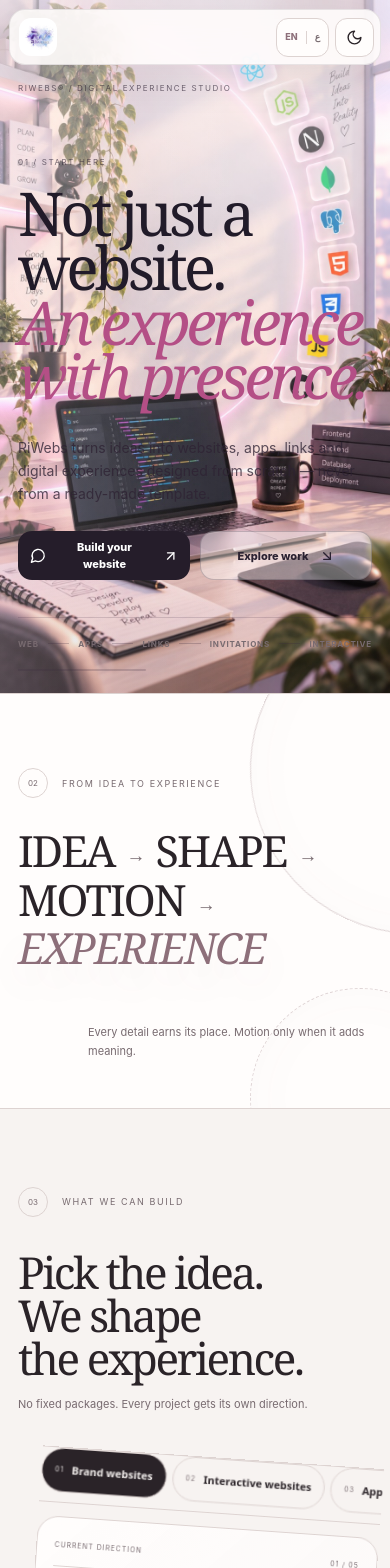
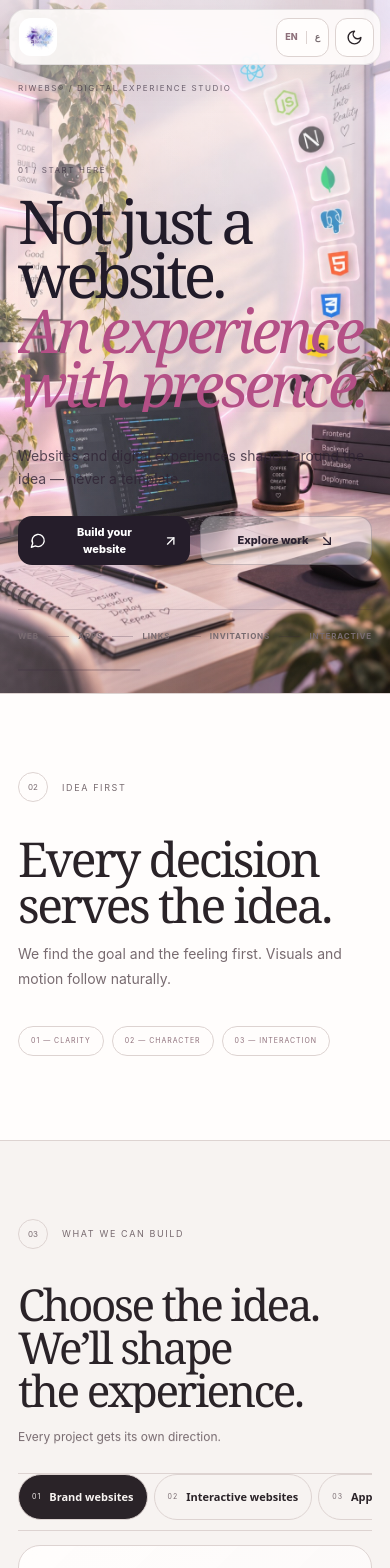
Before and after one commit to Rihamgamalll/riwebs-portfolio, a Next.js app: page / in a window 390 px wide. Shown: the top 1568 px of the page. Built offline with nearby package versions, Linux system fonts and the light colour scheme.

Commit message:
Update portfolio to V20

```diff
--- a/app/globals.css
+++ b/app/globals.css
@@ -489,89 +489,14 @@ a{color:inherit;text-decoration:none}button{font:inherit;color:inherit}button,a{
 .contact-direct__links button>span{display:flex;flex-direction:column;gap:5px}
 @media(max-width:640px){.contact-direct__links button{min-height:82px}}
 
-/* V19 — tighter storytelling + motion-led experience */
-html{scroll-behavior:auto}
-body{overflow-x:hidden}
-[data-rise]{transform-style:preserve-3d;will-change:transform,opacity}
-
-.kinetic-x{position:relative;overflow:hidden;padding:92px max(5vw,34px) 100px;background:var(--surface);border-top:1px solid var(--line);border-bottom:1px solid var(--line);isolation:isolate}
-.kinetic-x__rings{position:absolute;inset:0;pointer-events:none;z-index:-1;opacity:.58}
-.kinetic-x__rings i{position:absolute;border:1px solid color-mix(in srgb,var(--accent) 28%,var(--line));border-radius:50%;aspect-ratio:1;box-shadow:inset 0 0 60px color-mix(in srgb,var(--accent) 5%,transparent)}
-.kinetic-x__rings i:nth-child(1){width:38vw;max-width:620px;right:-7vw;top:-18vw}
-.kinetic-x__rings i:nth-child(2){width:21vw;min-width:220px;right:15vw;bottom:-13vw;border-style:dashed}
-.kinetic-x__rings i:nth-child(3){width:12vw;min-width:150px;left:2vw;bottom:-7vw}
-.kinetic-x__statement{margin:58px 0 0;display:flex;align-items:center;gap:clamp(12px,2vw,34px);flex-wrap:wrap;font:400 clamp(44px,7.2vw,126px)/.85 Georgia,serif;letter-spacing:-.065em;max-width:1500px}
-.kinetic-x__statement span,.kinetic-x__statement em{display:inline-block}
-.kinetic-x__statement b{font:300 clamp(24px,3vw,52px)/1 Arial,sans-serif;color:var(--muted);transform:translateY(4px)}
-.kinetic-x__statement em{font-style:italic;color:var(--accent);text-shadow:0 18px 42px color-mix(in srgb,var(--accent) 12%,transparent)}
-.kinetic-x__note{margin:36px 0 0 auto;max-width:470px;font-size:12px;line-height:1.65;color:var(--muted);text-align:right}
-
-.capability-atlas__intro{margin-bottom:34px}
-.capability-atlas__intro p{font-size:11px;line-height:1.55}
-.capability-atlas__shell{will-change:transform;transform-origin:50% 50%}
-.capability-atlas__detail:after{content:"";position:absolute;width:150px;height:150px;border-radius:50%;border:1px dashed color-mix(in srgb,var(--accent) 34%,transparent);right:6%;top:8%;pointer-events:none;animation:riwebs-spin 18s linear infinite}
-.capability-atlas__detail:before{content:"";position:absolute;width:10px;height:10px;border-radius:50%;background:var(--accent);right:calc(6% + 70px);top:calc(8% + 70px);box-shadow:0 0 0 18px color-mix(in srgb,var(--accent) 8%,transparent);pointer-events:none}
-
-.work-x{overflow:hidden}
-.work-x__intro{display:block;margin-bottom:28px}
-.work-x__intro h2{max-width:1050px}
-.work-card{will-change:transform;transform-origin:center top}
-.work-card:before{content:"";position:absolute;inset:-1px;border-radius:inherit;background:linear-gradient(110deg,transparent 10%,color-mix(in srgb,var(--project-accent) 13%,transparent) 48%,transparent 84%);opacity:0;transition:opacity .35s;pointer-events:none;z-index:0}
-.work-card:hover:before{opacity:1}
-.work-card__visual,.work-card__caption{position:relative;z-index:1}
-.work-card__visual img{will-change:transform}
-
-.signal-x{position:relative;overflow:hidden}
-.signal-x:before{content:"";position:absolute;width:46vw;height:46vw;border:1px solid color-mix(in srgb,var(--accent) 18%,var(--line));border-radius:50%;left:-20vw;top:18%;animation:riwebs-spin 34s linear infinite;pointer-events:none}
-.signal-x__head{display:block;margin-bottom:34px}
-.signal-x__head h2{max-width:1080px}
-.signal-x__stage{will-change:transform;transform-origin:center}
-.signal-x__wave i{animation:riwebs-wave 1.8s ease-in-out infinite alternate;animation-delay:calc(var(--h) * -0.013)}
-
-.cap-x{position:relative;overflow:hidden}
-.cap-x:before,.cap-x:after{content:"";position:absolute;border-radius:50%;pointer-events:none}
-.cap-x:before{width:42vw;height:42vw;right:-19vw;top:-16vw;border:1px solid rgba(255,255,255,.09);box-shadow:0 0 0 7vw rgba(255,255,255,.018),0 0 0 14vw rgba(255,255,255,.012);animation:riwebs-spin 40s linear infinite}
-.cap-x:after{width:8px;height:8px;left:8%;bottom:16%;background:var(--accent-2);box-shadow:0 0 0 10px rgba(255,255,255,.04),0 0 46px var(--accent-2)}
-.cap-x__headline{display:block;margin-bottom:44px;position:relative;z-index:1}
-.cap-x__headline h2{max-width:900px}
-.cap-x__flow{position:relative;z-index:1}
-.cap-step{transition:background .3s ease,transform .3s ease}
-.cap-step:hover{background:rgba(255,255,255,.045);transform:translateY(-8px)}
-.cap-step h3{transition:color .25s ease}.cap-step:hover h3{color:var(--accent-2)}
-
-.contact-x{position:relative;overflow:hidden}
-.contact-x__orbit{position:absolute;inset:0;pointer-events:none;overflow:hidden}
-.contact-x__orbit i{position:absolute;border-radius:50%;border:1px solid color-mix(in srgb,var(--accent) 22%,var(--line));aspect-ratio:1}
-.contact-x__orbit i:first-child{width:28vw;min-width:290px;right:-9vw;top:4%;border-style:dashed}
-.contact-x__orbit i:last-child{width:10vw;min-width:130px;right:22vw;bottom:-6vw}
-.contact-x__grid{position:relative;z-index:1}
-.contact-x__actions a,.contact-x__actions button{overflow:hidden;position:relative}
-.contact-x__actions a:after,.contact-x__actions button:after{content:"";position:absolute;inset:-2px;transform:translateX(-120%) skewX(-18deg);background:linear-gradient(90deg,transparent,rgba(255,255,255,.22),transparent);transition:transform .65s ease}
-.contact-x__actions a:hover:after,.contact-x__actions button:hover:after{transform:translateX(120%) skewX(-18deg)}
-.footer-x__socials a:hover .social-mark{transform:rotate(10deg) scale(1.08)}
-.social-mark{transition:transform .3s cubic-bezier(.2,.8,.2,1)}
-
-@keyframes riwebs-spin{to{transform:rotate(360deg)}}
-@keyframes riwebs-wave{from{transform:scaleY(.5);opacity:.45}to{transform:scaleY(1.18);opacity:1}}
-
-@media (prefers-reduced-motion:reduce){
-  *,*:before,*:after{animation-duration:.001ms!important;animation-iteration-count:1!important;scroll-behavior:auto!important}
+/* V20 — same V18 visual system, lighter copy + scroll-led typography only */
+[data-text]{will-change:transform,opacity,clip-path,filter;transform-origin:50% 100%}
+[data-copy]{will-change:transform,opacity}
+.belief-x__grid,.capability-atlas__intro,.signal-x__head,.cap-x__headline,.contact-x__grid{row-gap:22px}
+.signal-x__head{grid-template-columns:1fr;max-width:1120px}
+.signal-x__head h2{max-width:980px}
+@media(max-width:640px){
+  [data-text]{will-change:transform,opacity,clip-path}
+  .belief-x__grid,.capability-atlas__intro,.signal-x__head,.cap-x__headline,.contact-x__grid{row-gap:14px}
 }
-
-@media(max-width:900px){
-  .kinetic-x__statement{gap:12px 18px}.kinetic-x__note{margin-left:0;margin-right:0;text-align:left}
-  [dir='rtl'] .kinetic-x__note{text-align:right}
-  .capability-atlas__detail:after{width:110px;height:110px;right:3%;top:4%}
-}
-
-@media(max-width:640px){
-  .kinetic-x{padding:74px 18px 78px}
-  .kinetic-x__statement{margin-top:34px;font-size:43px;line-height:.9;letter-spacing:-.045em;gap:10px 12px}
-  .kinetic-x__statement b{font-size:19px}.kinetic-x__note{font-size:11px;margin-top:25px;max-width:290px}
-  .kinetic-x__rings i:nth-child(1){width:330px;right:-190px;top:-90px}.kinetic-x__rings i:nth-child(2){width:220px;right:-80px;bottom:-100px}.kinetic-x__rings i:nth-child(3){display:none}
-  .capability-atlas__intro p{font-size:11px}.capability-atlas__detail:after,.capability-atlas__detail:before{display:none}
-  .signal-x:before{width:360px;height:360px;left:-250px;top:30%}
-  .cap-x:before{width:420px;height:420px;right:-290px;top:-150px}
-  .cap-step:hover{transform:none}
-  .contact-x__orbit i:first-child{width:300px;right:-220px}.contact-x__orbit i:last-child{display:none}
-}
+@media(prefers-reduced-motion:reduce){[data-text],[data-copy]{opacity:1!important;transform:none!important;clip-path:none!important;filter:none!important}}
--- a/app/page.tsx
+++ b/app/page.tsx
@@ -48,12 +48,10 @@ export default function Home(){
     gsap.registerPlugin(ScrollTrigger);
     const lenis=new Lenis({duration:1.0,smoothWheel:true});let id=0;const raf=(t:number)=>{lenis.raf(t);id=requestAnimationFrame(raf)};id=requestAnimationFrame(raf);
     const ctx=gsap.context(()=>{
-      gsap.utils.toArray<HTMLElement>('[data-rise]').forEach((el,i)=>gsap.fromTo(el,{y:46,opacity:0,rotateX:7},{y:0,opacity:1,rotateX:0,duration:1.05,delay:(i%3)*.04,ease:'power3.out',scrollTrigger:{trigger:el,start:'top 90%',once:true}}));
-      gsap.utils.toArray<HTMLElement>('[data-line]').forEach(el=>gsap.fromTo(el,{scaleX:.04},{scaleX:1,ease:'none',scrollTrigger:{trigger:el,start:'top 94%',end:'top 50%',scrub:true}}));
-      gsap.utils.toArray<HTMLElement>('[data-spin-scroll]').forEach((el,i)=>gsap.to(el,{rotation:i%2?280:-320,ease:'none',scrollTrigger:{trigger:el,start:'top bottom',end:'bottom top',scrub:1.2}}));
-      gsap.utils.toArray<HTMLElement>('[data-drift]').forEach((el,i)=>gsap.fromTo(el,{x:i%2?-70:70,y:30},{x:0,y:-18,ease:'none',scrollTrigger:{trigger:el,start:'top 92%',end:'bottom 20%',scrub:1}}));
-      gsap.utils.toArray<HTMLElement>('[data-tilt-scroll]').forEach((el,i)=>gsap.fromTo(el,{rotate:i%2?-4:4,scale:.965},{rotate:i%2?1.2:-1.2,scale:1,ease:'none',scrollTrigger:{trigger:el,start:'top 92%',end:'center 42%',scrub:1}}));
-      gsap.utils.toArray<HTMLElement>('.cap-step').forEach((el,i)=>gsap.fromTo(el,{y:38,opacity:0,rotate:i%2?-2:2},{y:0,opacity:1,rotate:0,duration:.75,delay:i*.06,ease:'back.out(1.4)',scrollTrigger:{trigger:'.cap-x__flow',start:'top 82%',once:true}}));
+      gsap.utils.toArray<HTMLElement>('[data-rise]').forEach(el=>gsap.fromTo(el,{y:26,opacity:0},{y:0,opacity:1,duration:.78,ease:'power3.out',scrollTrigger:{trigger:el,start:'top 90%',once:true}}));
+      gsap.utils.toArray<HTMLElement>('[data-text]').forEach(el=>gsap.fromTo(el,{y:58,opacity:0,clipPath:'inset(0 0 100% 0)',filter:'blur(7px)'},{y:0,opacity:1,clipPath:'inset(0 0 0% 0)',filter:'blur(0px)',duration:1.05,ease:'power4.out',scrollTrigger:{trigger:el,start:'top 87%',once:true}}));
+      gsap.utils.toArray<HTMLElement>('[data-copy]').forEach(el=>gsap.fromTo(el,{y:20,opacity:0},{y:0,opacity:1,duration:.72,ease:'power3.out',scrollTrigger:{trigger:el,start:'top 91%',once:true}}));
+      gsap.utils.toArray<HTMLElement>('[data-line]').forEach(el=>gsap.fromTo(el,{scaleX:.08},{scaleX:1,ease:'none',scrollTrigger:{trigger:el,start:'top 92%',end:'top 48%',scrub:true}}));
     },root);
     return()=>{cancelAnimationFrame(id);lenis.destroy();ctx.revert();ScrollTrigger.getAll().forEach(t=>t.kill())};
   },[]);
@@ -71,12 +69,12 @@ export default function Home(){
       <div className="hero-x__shade" aria-hidden="true" />
       <div className="hero-x__meta"><span>RIWEBS® / DIGITAL EXPERIENCE STUDIO</span><span>{ar?'من الفكرة لحد اللينك':'FROM THE FIRST THOUGHT TO THE LIVE LINK'}</span></div>
       <div className="hero-x__main">
-        <div className="hero-x__title" data-rise>
+        <div className="hero-x__title">
           <span className="hero-x__index">01 / START HERE</span>
-          <h1>{ar?<>مش مجرد موقع.<br/><em>تجربة ليها حضور.</em></>:<>Not just a website.<br/><em>An experience with presence.</em></>}</h1>
+          <h1 data-text>{ar?<>مش مجرد موقع.<br/><em>تجربة ليها حضور.</em></>:<>Not just a website.<br/><em>An experience with presence.</em></>}</h1>
         </div>
-        <div className="hero-x__aside" data-rise>
-          <p>{ar?'RiWebs بتحوّل الأفكار لمواقع، تطبيقات، لينكات وتجارب رقمية متصممة من الصفر — مش من قالب جاهز.':'RiWebs turns ideas into websites, apps, links and digital experiences designed from scratch — never from a ready-made template.'}</p>
+        <div className="hero-x__aside" data-copy>
+          <p>{ar?'مواقع وتجارب رقمية معمولة للفكرة نفسها — مش من قالب جاهز.':'Websites and digital experiences shaped around the idea — never a template.'}</p>
           <div className="hero-x__actions"><button type="button" onClick={startInstagram} className="btn-primary"><MessageCircle size={17}/>{ar?'ابني موقعك':'Build your website'}<ArrowUpRight size={16}/></button><a href="#work" className="btn-ghost">{ar?'شوف المشاريع':'Explore work'}<ArrowDownRight size={16}/></a></div>
         </div>
       </div>
@@ -84,23 +82,22 @@ export default function Home(){
       <div className="hero-x__line" data-line/>
     </section>
 
-    <section className="kinetic-x" aria-label={ar?'طريقة RiWebs':'RiWebs approach'}>
-      <div className="kinetic-x__rings" aria-hidden="true"><i data-spin-scroll/><i data-spin-scroll/><i data-spin-scroll/></div>
-      <div className="section-tag"><span>02</span><p>{ar?'من الفكرة للتجربة':'FROM IDEA TO EXPERIENCE'}</p></div>
-      <div className="kinetic-x__statement" data-rise>
-        <span>{ar?'فكرة':'IDEA'}</span><b>→</b><span>{ar?'شكل':'SHAPE'}</span><b>→</b><span>{ar?'حركة':'MOTION'}</span><b>→</b><em>{ar?'تجربة':'EXPERIENCE'}</em>
+    <section className="belief-x">
+      <div className="section-tag"><span>02</span><p>{ar?'الفكرة أولًا':'IDEA FIRST'}</p></div>
+      <div className="belief-x__grid">
+        <h2 data-text>{ar?'كل قرار يخدم الفكرة.':'Every decision serves the idea.'}</h2>
+        <div data-copy><p>{ar?'نفهم الهدف والإحساس المطلوب، وبعدها الشكل والحركة ييجوا في مكانهم الصح.':'We find the goal and the feeling first. Visuals and motion follow naturally.'}</p><div className="belief-x__notes"><span>01 — CLARITY</span><span>02 — CHARACTER</span><span>03 — INTERACTION</span></div></div>
       </div>
-      <p className="kinetic-x__note" data-drift>{ar?'كل حاجة لها سبب. مفيش حركة لمجرد الحركة.':'Every detail earns its place. Motion only when it adds meaning.'}</p>
     </section>
 
     <section className="build-x capability-atlas" id="capabilities">
       <div className="section-tag"><span>03</span><p>{ar?'بنقدر نبني إيه':'WHAT WE CAN BUILD'}</p></div>
       <div className="capability-atlas__intro">
-        <h2 data-rise>{ar?'اختاري الفكرة. وإحنا نديها شكلها.':'Pick the idea. We shape the experience.'}</h2>
-        <p>{ar?'كل مشروع له اتجاهه، مش قالب ثابت.':'No fixed packages. Every project gets its own direction.'}</p>
+        <h2 data-text>{ar?'اختاري الفكرة. وإحنا نشكّل التجربة.':'Choose the idea. We’ll shape the experience.'}</h2>
+        <p data-copy>{ar?'كل مشروع بياخد اتجاهه الخاص.':'Every project gets its own direction.'}</p>
       </div>
 
-      <div className="capability-atlas__shell" data-tilt-scroll>
+      <div className="capability-atlas__shell">
         <div className="capability-atlas__nav" role="tablist" aria-label="RiWebs capabilities">
           {builds.map((b,i)=>{const active=activeBuild===i;return <button
             key={b.en}
@@ -162,10 +159,9 @@ export default function Home(){
     <section className="voices-x signal-x" id="testimonials">
       <div className="section-tag"><span>05</span><p>{ar?'بعد التسليم':'AFTER LAUNCH'}</p></div>
       <div className="signal-x__head">
-        <h2 data-rise>{ar?'أحلى جزء؟ رد الفعل بعد التسليم.':'The best part? The message after launch.'}</h2>
-
+        <h2 data-text>{ar?'بعد التسليم، بييجي أحلى جزء.':'The best part comes after launch.'}</h2>
       </div>
-      <div className="signal-x__stage" data-tilt-scroll>
+      <div className="signal-x__stage">
         <div className="signal-x__selector" role="tablist" aria-label="Client reactions">
           {testimonials.map((t,i)=><button key={t.nameEn} onClick={()=>setActiveTestimonial(i)} className={activeTestimonial===i?'active':''}>
             <span>{String(i+1).padStart(2,'0')}</span>
@@ -191,7 +187,7 @@ export default function Home(){
     <section className="cap-x">
 
       <div className="section-tag light"><span>06</span><p>{ar?'الطريقة':'HOW IT MOVES'}</p></div>
-      <div className="cap-x__headline"><h2>{ar?'من سطر للّينك.':'From one line to live.'}</h2></div>
+      <div className="cap-x__headline"><h2 data-text>{ar?'خطوات أقل. نتيجة أذكى.':'Fewer steps. Better work.'}</h2><p data-copy>{ar?'من الفكرة للنشر، من غير لف كتير.':'From idea to live, without the noise.'}</p></div>
       <div className="cap-x__flow">{[
         [ar?'نتكلم':'Talk',ar?'الفكرة والهدف':'idea + goal'],
         [ar?'نشكّل':'Shape',ar?'اتجاه وهوية':'direction + identity'],
@@ -203,7 +199,7 @@ export default function Home(){
 
     <section className="contact-x" id="contact">
       <div className="section-tag"><span>07</span><p>{ar?'ابدأ من سطر':'START WITH ONE LINE'}</p></div>
-      <div className="contact-x__orbit" aria-hidden="true"><i data-spin-scroll/><i data-spin-scroll/></div><div className="contact-x__grid" data-rise><h2>{ar?'عندك فكرة؟ ابعتها زي ما هي.':'Have an idea? Send it exactly as it is.'}</h2><div><p>{ar?'ابعت الفكرة زي ما هي، ونكمّل سوا.':'Send the idea as it is. We’ll shape it together.'}</p><div className="contact-x__actions"><a href="/contact">{ar?'افتح صفحة التواصل':'Open contact page'}<ArrowUpRight/></a><button type="button" onClick={startInstagram}>{ar?'ابدأ على إنستجرام':'Start on Instagram'}<MessageCircle size={18}/></button></div></div></div>
+      <div className="contact-x__grid"><h2 data-text>{ar?'عندك فكرة؟ ابعتها زي ما هي.':'Have an idea? Send it as it is.'}</h2><div data-copy><p>{ar?'سطر واحد كفاية عشان نبدأ.':'One line is enough to start.'}</p><div className="contact-x__actions"><a href="/contact">{ar?'افتح صفحة التواصل':'Open contact page'}<ArrowUpRight/></a><button type="button" onClick={startInstagram}>{ar?'ابدأ على إنستجرام':'Start on Instagram'}<MessageCircle size={18}/></button></div></div></div>
     </section>
 
     <footer className="footer-x">
--- a/components/ProjectShowcase.tsx
+++ b/components/ProjectShowcase.tsx
@@ -19,10 +19,10 @@ export default function ProjectShowcase({lang}:{lang:Lang}){
   const visible=useMemo(()=>filter==='All'?projects:projects.filter(p=>p.categories.includes(filter)),[filter]);
   return <section className="work-x" id="work">
     <div className="section-tag"><span>04</span><p>{ar?'شغل مختار':'SELECTED WORK'}</p></div>
-    <div className="work-x__intro"><h2 data-rise>{ar?'بعض المشاريع. وكل واحد عالم لوحده.':'Some projects. Each its own world.'}</h2></div>
+    <div className="work-x__intro"><h2>{ar?'بعض المشاريع. كل واحد له عالمه.':'Some projects. Each one its own world.'}</h2><p>{ar?'اختار النوع أو اسكرول. هنا بس بتظهر صور المشاريع، وكل شاشة تقدر تدخل منها الموقع الحقيقي.':'Filter by type or simply scroll. Project imagery lives here only, and every screen opens the real website.'}</p></div>
     <div className="work-x__filters" role="tablist" aria-label="Project filters">{categories.map((c,i)=><button key={c} onClick={()=>setFilter(c)} className={filter===c?'active':''}><span>{c}</span><small>{String(i+1).padStart(2,'0')}</small></button>)}</div>
     <div className="work-deck">
-      {visible.map((p,i)=>{const palette=projectPalette[p.id]||{accent:'#8d6f7a',soft:'#eee7e4'};return <article className="work-card" data-tilt-scroll key={p.id} style={{'--card-index':i,'--project-accent':palette.accent,'--project-soft':palette.soft} as CSSProperties}>
+      {visible.map((p,i)=>{const palette=projectPalette[p.id]||{accent:'#8d6f7a',soft:'#eee7e4'};return <article className="work-card" key={p.id} style={{'--card-index':i,'--project-accent':palette.accent,'--project-soft':palette.soft} as CSSProperties}>
         <a href={p.url} target="_blank" rel="noreferrer" className="work-card__visual" aria-label={`Open ${p.name}`}><Image src={p.image} alt={`${p.name} website`} fill sizes="(max-width: 900px) 94vw, 86vw" priority={i<2}/><span className="work-card__open">{ar?'افتح الموقع':'OPEN LIVE'}<ArrowUpRight size={14}/></span></a>
         <div className="work-card__caption"><div><span>{p.number}</span><small>{p.type[lang]}</small></div><h3>{p.name}</h3><p>{p.description[lang]}</p><a href={p.url} target="_blank" rel="noreferrer">{ar?'ادخل التجربة':'Enter experience'}<ArrowUpRight size={16}/></a></div>
       </article>})}
```
